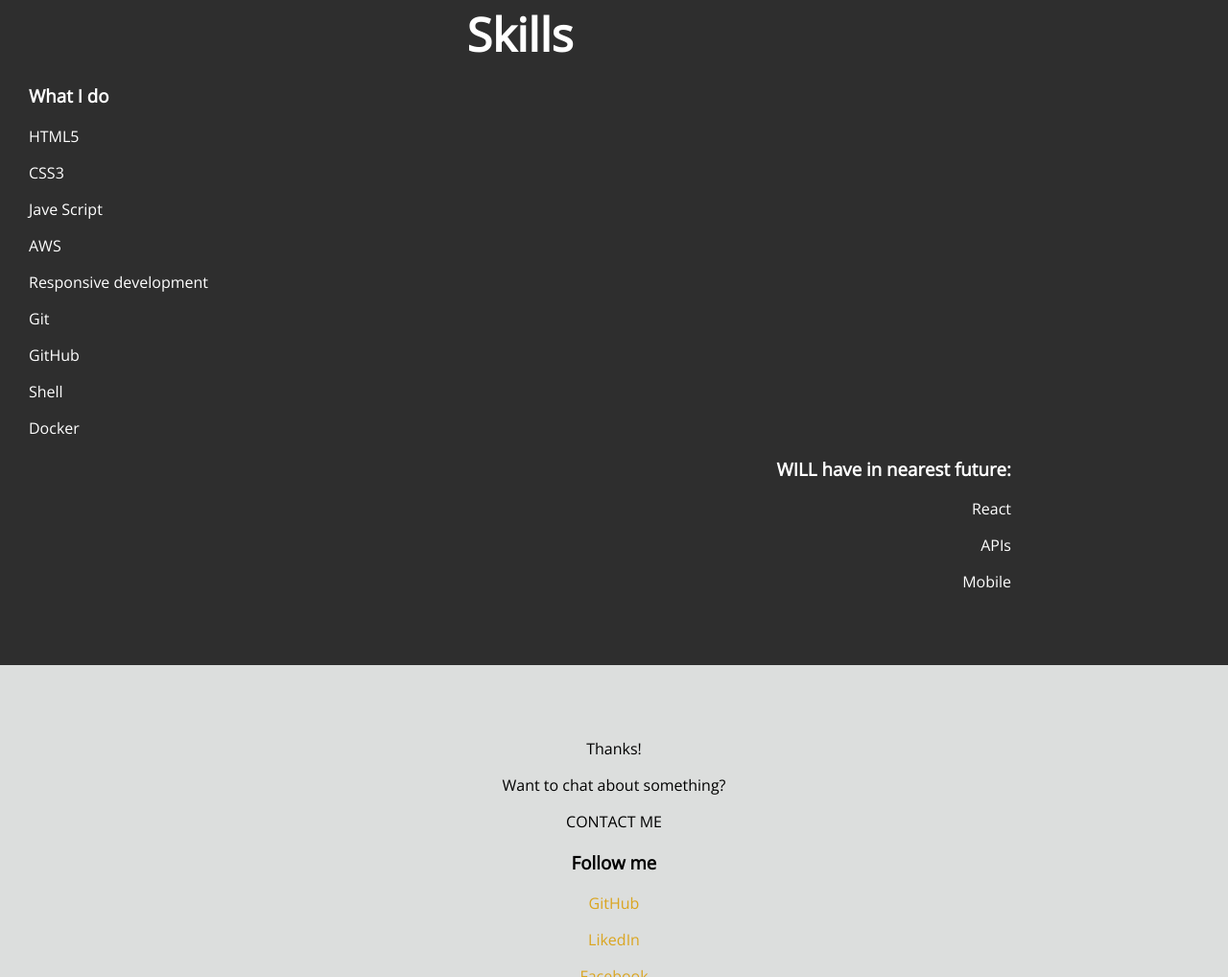
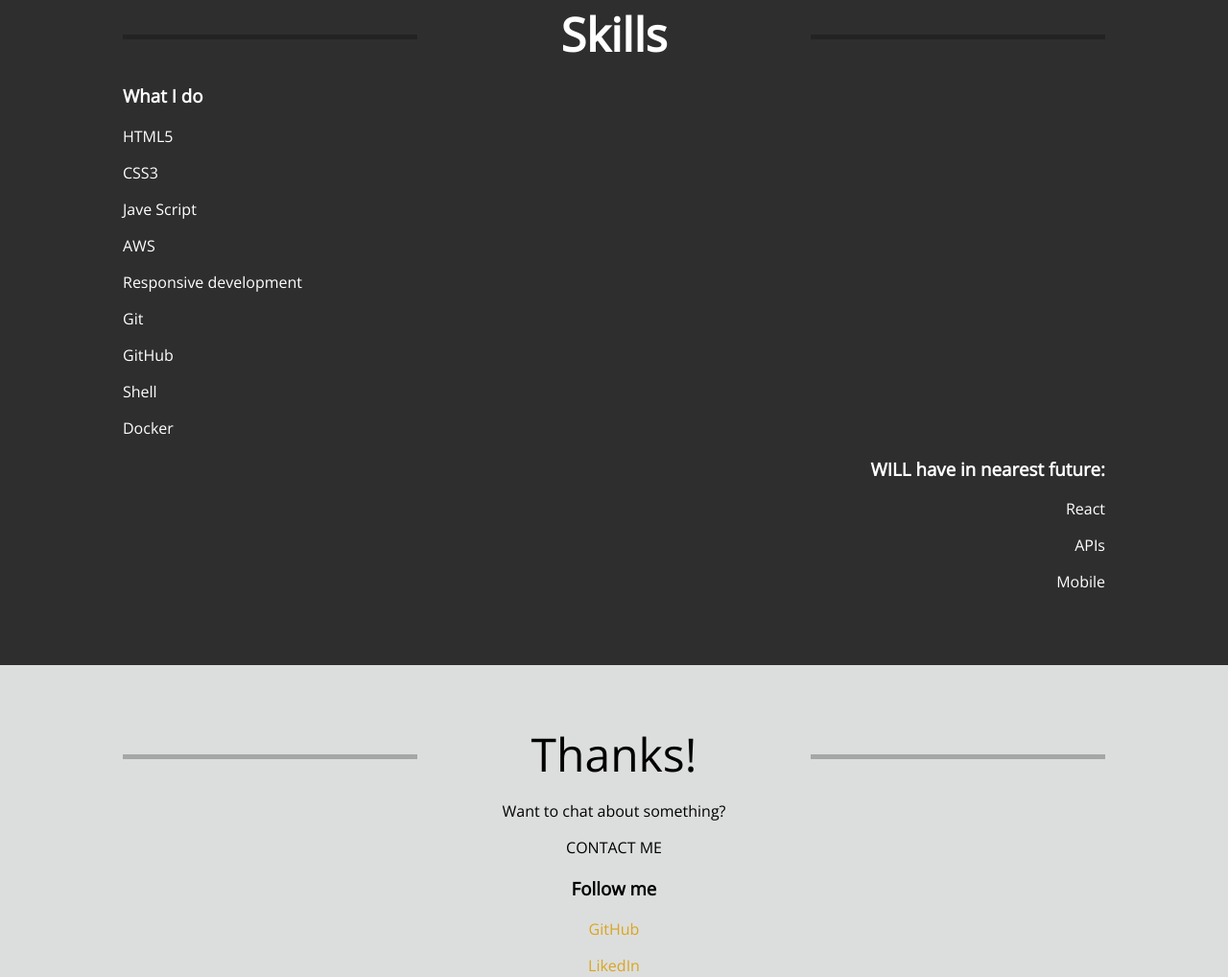
Before and after one commit to kplakosh/portfolio_website, a plain HTML site: page index.html in a window 1280 px wide. Shown: the part 2188-3206 px from the top of the page at 96% size. Drawn offline with nearby package versions, Linux system fonts and the light colour scheme.

Commit message:
section dividers

```diff
--- a/index.html
+++ b/index.html
@@ -49,7 +49,9 @@
         <section class="content" id="about">
             <div class="about">
                 <section class="section-container">
-                    <h1 class="title">About Kateryna</h1>
+                    <div class="title-container">
+                        <h1 class="title">About Kateryna</h1>
+                    </div>
                     <p>A front-end developers role is to combine design and business logic to achieve a user-facing product. To do this
                     successfully, a wide skill set is necessary to produce a quality user experience
                     that leads to meeting business goals. With my experience I can:</p>
@@ -62,7 +64,9 @@
 
             <div class="portfolio">
                 <section class="section-container">
-                    <h1 class="title">Portfolio</h1>
+                    <div class="title-container">
+                        <h1 class="title">Portfolio</h1>
+                    </div>
                     <p>I've build simulator of XtraMath web application. It ia build using core JavaScript (ECMAScript 2015/ES6),
                         Webpack, HTML5, CSS3.</p>
                     <p>XtraMath simulator is a web application which helps a user to master basic skills in solving simple math facts
@@ -76,10 +80,11 @@
             </div>
 
             <div class="skills">
-
                 <section class="section-container inline">
+                    <div class="title-container">
+                        <h1 class="title">Skills</h1>
+                    </div>
                     <div class="skills-container left">
-                        <h1 class="title">Skills</h1>
                         <h3>What I do</h3>
                         <p>HTML5</p>
                         <p>CSS3</p>
@@ -102,7 +107,9 @@
         </section>
         <footer class="footer-navigation ">
             <section class="section-container">
-                <p>Thanks!</p>
+                <div class="title-container">
+                    <p class="title">Thanks!</p>
+                </div>
                 <p>Want to chat about something?</p>
                 <p><img src="" alt="">CONTACT ME</p>
                 <section class="follow-me__list">
--- a/styles.css
+++ b/styles.css
@@ -69,8 +69,37 @@ a {
 /* Portfolio */
 
 .portfolio {
-    background-color: #394f47;
+    background-color: #374a42;
     width: 100%;
+}
+
+.title-container {
+    position: relative;
+}
+
+.title {
+    display: inline-block;
+    width: 100%;
+}
+
+.title::before {
+    position: absolute;
+    top: 50%;
+    display: block;
+    left: 0;
+    width: 30%;
+    border-bottom: 5px solid rgba(0, 0, 0, 0.25);
+    content: "";
+}
+
+.title::after {
+    position: absolute;
+    top: 50%;
+    display: block;
+    right: 0;
+    width: 30%;
+    border-bottom: 5px solid rgba(0, 0, 0, 0.25);
+    content: "";
 }
 
 .screenshot {
@@ -83,15 +112,6 @@ a {
     background-color: #2e2e2e;
 }
 
-.inline {
-    display: inline-block;
-}
-
-.skills-container {
-
-    margin: 0;
-}
-
 .left {
     text-align: left;
 }
```
